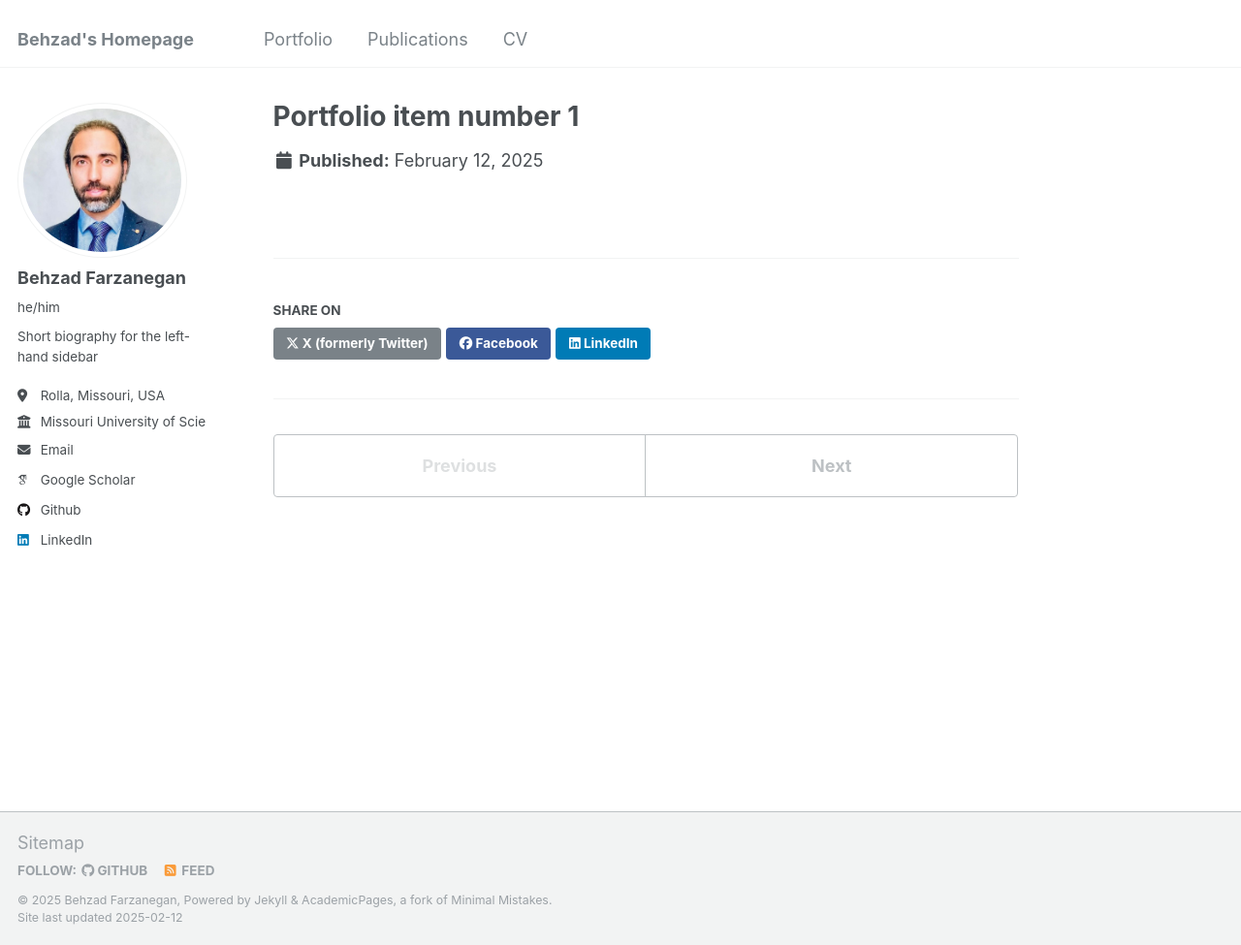
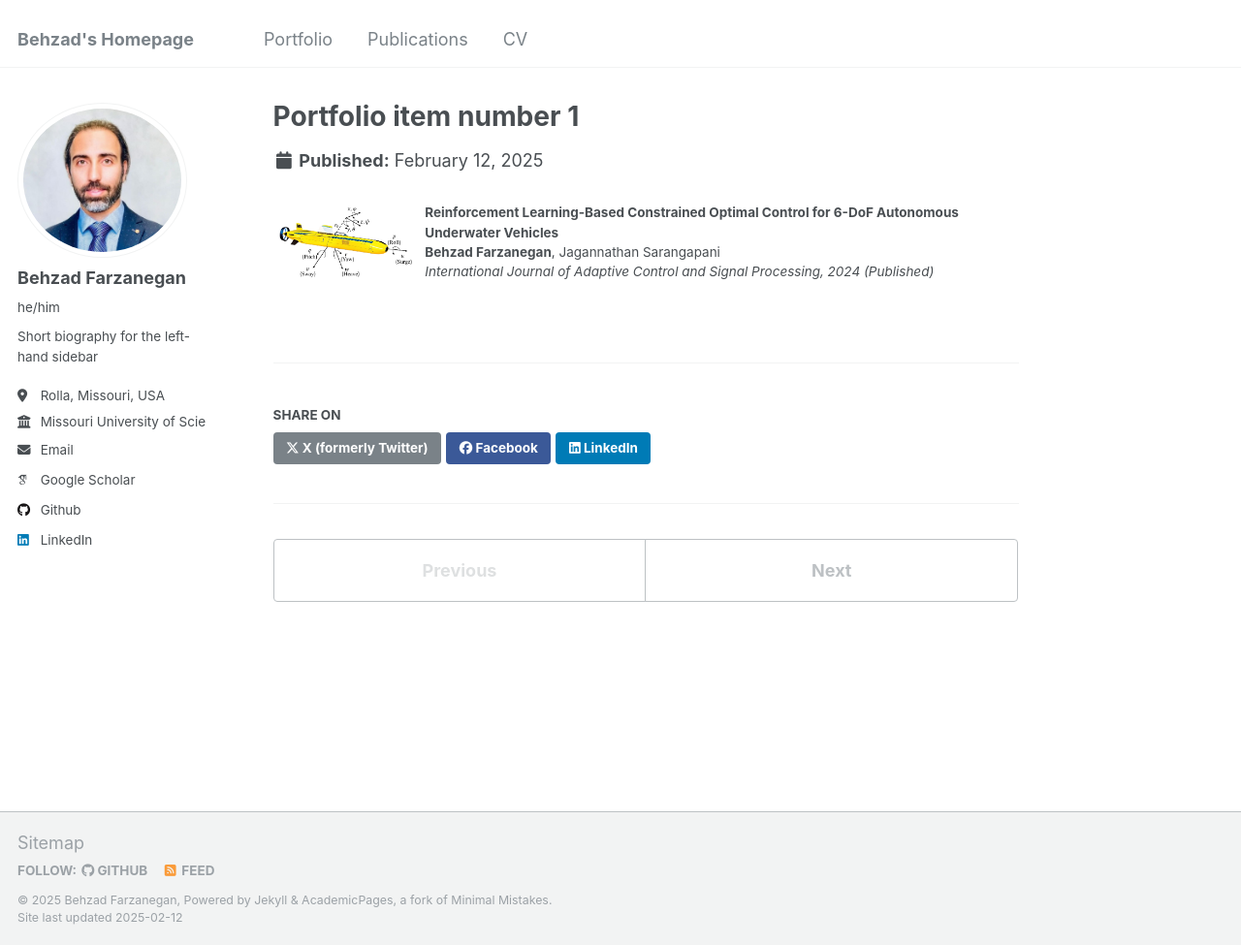
Before and after one commit to behzadfarzanegan/behzadfarzanegan.github.io, a Jekyll site: the page built from _portfolio/portfolio-1.md, in a window 1280 px wide and 975 px high. Shown: the whole window at 97% size. Built offline with Jekyll 4.4.1, drawn with Linux system fonts in a browser that asks for light colours; some web fonts are replaced.

Commit message:
Update portfolio-1.md

```diff
--- a/_portfolio/portfolio-1.md
+++ b/_portfolio/portfolio-1.md
@@ -3,3 +3,19 @@ title: "Portfolio item number 1"
 excerpt: "Short description of portfolio item number 1<br/><img src='/images/500x300.png'>"
 collection: publications
 ---
+
+<table style="border-collapse: collapse; border: none;">
+<tr style="border: none;">
+<td width="150" style="border: none;">
+    <img src="/images/AUV.png" width="150">
+</td>
+<td style="border: none;">
+    <strong>Reinforcement Learning-Based Constrained Optimal Control for 6-DoF Autonomous Underwater Vehicles</strong>
+    <br>
+    <strong>Behzad Farzanegan</strong>, Jagannathan Sarangapani
+    <br>
+    <em>International Journal of Adaptive Control and Signal Processing, 2024 (Published)</em>
+    <br>
+</td>
+</tr>
+</table>
```
